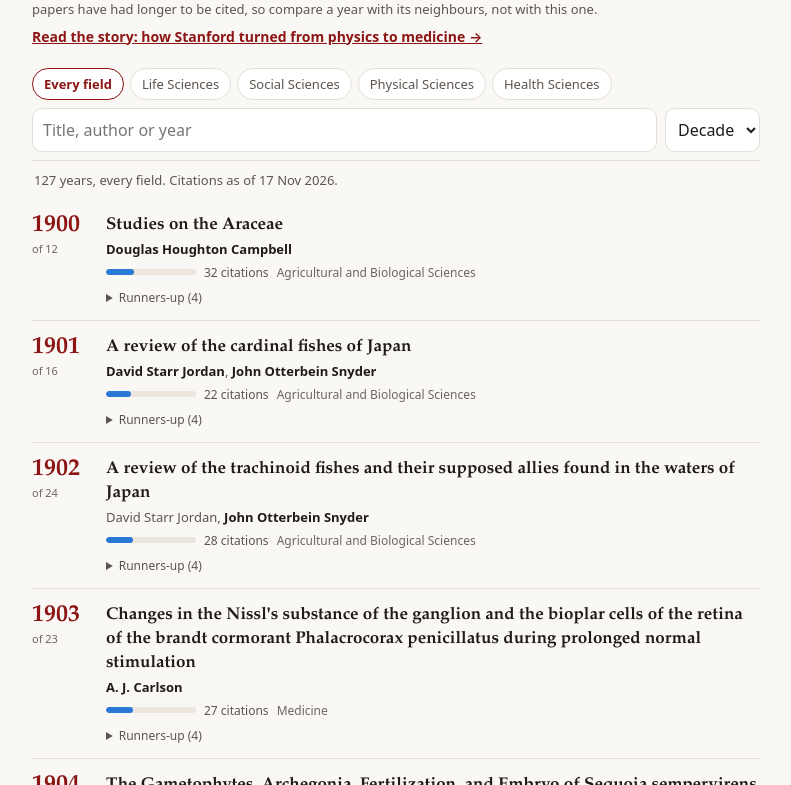
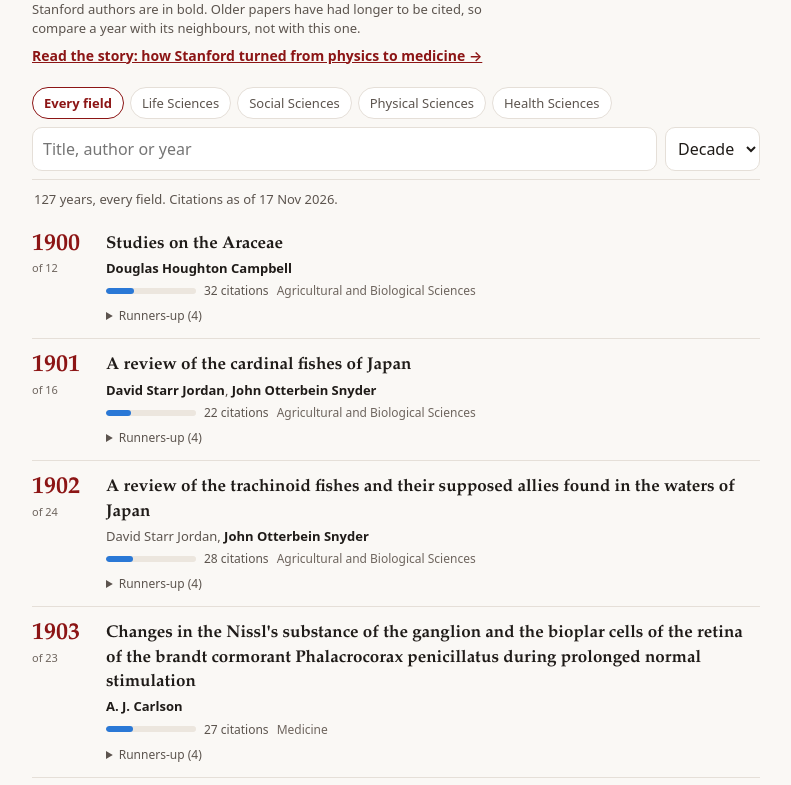
Before and after one commit to matmat202/paper-of-the-year, a plain HTML site: page index.html in a window 1280 px wide. Shown: the part 74-859 px from the top of the page, without its empty margins (244-1035 px from the left). Drawn offline with Linux system fonts and the light colour scheme.

Commit message:
Update Paper of the Year 2026-11-17
🤖 Generated with [Claude Code](https://claude.com/claude-code)

```diff
--- a/index.html
+++ b/index.html
@@ -27,7 +27,7 @@
 body{margin:0;background:var(--ground);color:var(--ink);font-family:var(--f-ui);font-size:15px}
 main{max-width:760px;margin:0 auto;padding:16px}
 h1{font-size:24px;margin:4px 0 2px}h1 .red{color:var(--accent)}
-.sub{color:var(--ink-2);font-size:13px;margin:0 0 12px;line-height:1.45}
+.sub{color:var(--ink-2);font-size:13px;margin:0 0 12px;line-height:1.45;max-width:65ch}
 .story{font-size:14px;margin:-4px 0 14px}.story a{color:var(--accent);font-weight:600}
 a{color:var(--accent)}
 :focus-visible{outline:3px solid var(--accent);outline-offset:2px}
```
